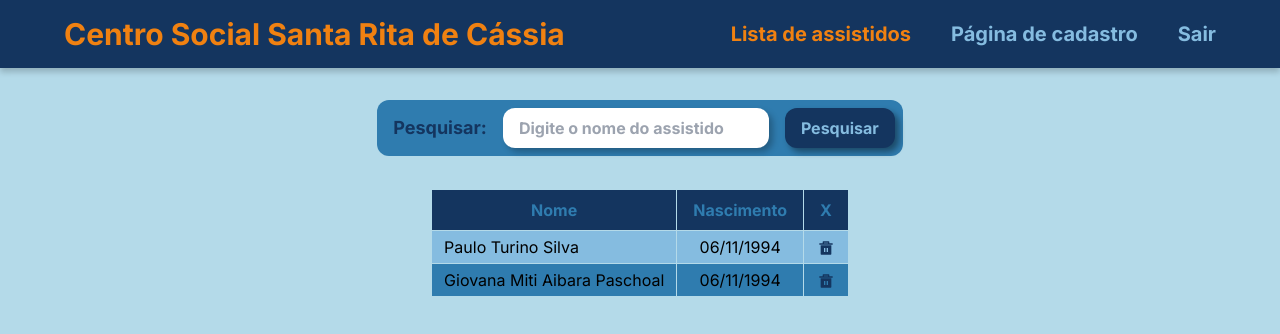
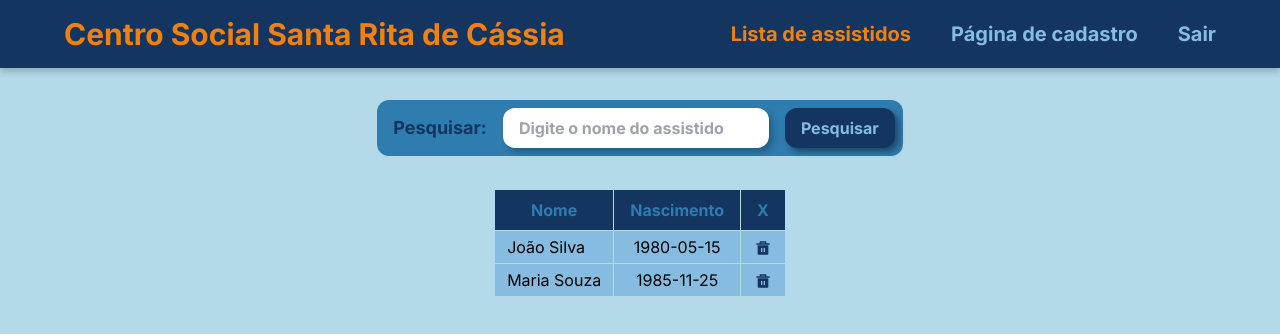
Before and after one commit to TurinoS/Cadastro-de-assistidos, a Next.js app: page /assistidos in a window 1280 px wide. Shown: the top 334 px of the page. Built offline with nearby package versions, Linux system fonts and the light colour scheme; data requests are answered from the project's data file.

Commit message:
tabela preenchida a partid do banco de dados

```diff
--- a/db.json
+++ b/db.json
@@ -1,6 +1,7 @@
 {
     "assistidos": [
         {
+        "id": 1,
         "nome": "João Silva",
         "telefone": "(11) 1234-5678",
         "RG": "1234567",
@@ -30,6 +31,7 @@
         ]
         },
         {
+        "id": 2,
         "nome": "Maria Souza",
         "telefone": "(21) 5555-1234",
         "RG": "9876543",
--- a/src/app/assistidos/page.tsx
+++ b/src/app/assistidos/page.tsx
@@ -1,8 +1,13 @@
+'use client'
+
 import Header from "@/components/Header";
 import Input from "@/components/Input";
-import Table from "@/components/Table";
+import TableRow from "@/components/TableRow";
+import { useContext } from "react";
+import { AppContext } from "@/context/AppContext";
 
 export default function Beneficiaries() {
+  const { beneficiaries } = useContext(AppContext)
   return (
     <>
       <Header />
@@ -22,7 +27,25 @@ export default function Beneficiaries() {
             Pesquisar
           </button>
         </div>
-        <Table />
+        <table className="my-8 border-collapse border-2 border-[var(--bg)]">
+            <thead className="bg-[var(--dark)] text-[var(--medium)]">
+                <tr>
+                    <th className="border border-[var(--bg)] w-300 py-1">
+                        Nome
+                    </th>
+                    <th className="border border-[var(--bg)] w-20 py-2 px-4">
+                        Nascimento
+                    </th>
+                    <th className="border border-[var(--bg)] py-2 px-4">
+                        X
+                    </th>
+                </tr>
+            </thead>
+            {beneficiaries.map((beneficiary) => (
+              <TableRow birth={beneficiary.nascimento} name={beneficiary.nome} id={beneficiary.id} key={beneficiary.id} />
+            ))}
+
+        </table>
       </main>
     </>
   );
--- a/src/app/layout.tsx
+++ b/src/app/layout.tsx
@@ -2,6 +2,7 @@ import Header from '@/components/Header'
 import './globals.css'
 import type { Metadata } from 'next'
 import { Inter } from 'next/font/google'
+import { AppcontextProvider } from '@/context/AppContext'
 
 const inter = Inter({ subsets: ['latin'] })
 
@@ -18,7 +19,9 @@ export default function RootLayout({
   return (
     <html lang="en">
       <body className={inter.className}>
-        {children}
+        <AppcontextProvider>
+          {children}
+        </AppcontextProvider>
       </body>
     </html>
   )
--- a/src/components/Table.tsx
+++ /dev/null
@@ -1,45 +0,0 @@
-import { RiDeleteBin5Fill } from 'react-icons/ri'
-
-export default function Table() {
-    return(
-        <table className="my-8 border-collapse border-2 border-[var(--bg)]">
-            <thead className="bg-[var(--dark)] text-[var(--medium)]">
-                <tr>
-                    <th className="border border-[var(--bg)] w-300 py-1">
-                        Nome
-                    </th>
-                    <th className="border border-[var(--bg)] w-20 py-2 px-4">
-                        Nascimento
-                    </th>
-                    <th className="border border-[var(--bg)] py-2 px-4">
-                        X
-                    </th>
-                </tr>
-            </thead>
-            <tbody>
-                <tr className="bg-[var(--light)] even:bg-[var(--medium)] hover:bg-[var(--orange)] transition duration-400">
-                    <td className="lg:table-cell border border-[var(--bg)] cursor-pointer py-1 px-3">
-                        Paulo Turino Silva
-                    </td>
-                    <td className="lg:table-cell border border-[var(--bg)] cursor-pointer py-1 px-2 text-center">
-                        06/11/1994
-                    </td>
-                    <td className="lg:table-cell border border-[var(--bg)] cursor-pointer text-center">
-                        <button className='text-[var(--dark)] pb-1 pt-2 px-2 hover:scale-110'><RiDeleteBin5Fill /></button>
-                    </td>
-                </tr>
-                <tr className="bg-[var(--light)] even:bg-[var(--medium)] hover:bg-[var(--orange)] transition duration-400">
-                    <td className="lg:table-cell border border-[var(--bg)] cursor-pointer py-1 px-3">
-                        Giovana Miti Aibara Paschoal
-                    </td>
-                    <td className="lg:table-cell border border-[var(--bg)] cursor-pointer py-1 px-2 text-center">
-                        06/11/1994
-                    </td>
-                    <td className="lg:table-cell border border-[var(--bg)] cursor-pointer text-center">
-                        <button className='text-[var(--dark)] pb-1 pt-2 px-2 hover:scale-110'><RiDeleteBin5Fill /></button>
-                    </td>
-                </tr>
-            </tbody>
-        </table>
-    )
-}
--- /dev/null
+++ b/src/components/TableRow.tsx
@@ -0,0 +1,29 @@
+'use client'
+
+import { RiDeleteBin5Fill } from "react-icons/ri";
+
+interface TableRowProps {
+  id: number;
+  name: string;
+  birth: string;
+}
+
+export default function TableRow({ id, name, birth }: TableRowProps) {
+  return (
+    <tbody>
+      <tr onClick={() => console.log(id)} className="bg-[var(--light)] even:bg-[var(--medium)] hover:bg-[var(--orange)] transition duration-400">
+        <td className="lg:table-cell border border-[var(--bg)] cursor-pointer py-1 px-3">
+          {name}
+        </td>
+        <td className="lg:table-cell border border-[var(--bg)] cursor-pointer py-1 px-2 text-center">
+          {birth}
+        </td>
+        <td className="lg:table-cell border border-[var(--bg)] cursor-pointer text-center">
+          <button className="text-[var(--dark)] pb-1 pt-2 px-2 hover:scale-110">
+            <RiDeleteBin5Fill />
+          </button>
+        </td>
+      </tr>
+    </tbody>
+  );
+}
--- /dev/null
+++ b/src/context/AppContext.tsx
@@ -0,0 +1,52 @@
+"use client";
+
+import { ReactNode, createContext, useEffect, useState } from "react";
+
+type Beneficiary = {
+  id: number;
+  nome: string;
+  telefone: string;
+  RG: string;
+  CPF: string;
+  cadastroUnico: string;
+  nascimento: string;
+  endereco: string;
+  nomeDaMae: string;
+  nomeDoPai: string;
+  estadoCivil: string;
+  conjuge: {
+    nome: string;
+    telefone: string;
+    nascimento: string;
+  };
+  dependentes: [
+    {
+      nome: string;
+      telefone: string;
+      nascimento: string;
+    }
+  ];
+};
+
+type AppContextType = {
+    beneficiaries: Beneficiary[],
+};
+
+export const AppContext = createContext<AppContextType>({
+    beneficiaries: []
+});
+
+export function AppcontextProvider({ children }: { children: ReactNode }) {
+    const [beneficiaries, setBeneficiaries] = useState<Beneficiary[]>([])
+
+    useEffect(() => {
+        async function fetchData() {
+          const data = await fetch(`http://localhost:5000/assistidos`);
+          const dataJason = await data.json();
+          setBeneficiaries(dataJason);
+        }
+        fetchData();
+      }, []);
+
+  return <AppContext.Provider value={{ beneficiaries }}>{children}</AppContext.Provider>;
+}
```
Also changed, not shown: 1 other file (tests, documents, lock files or other folders).
